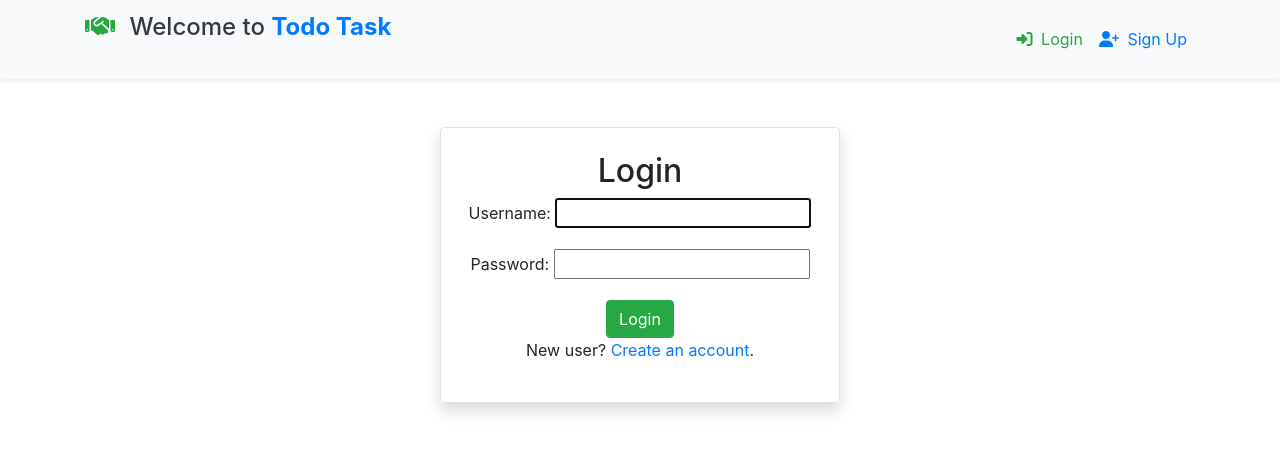
After one commit to anil2211/python-django-devops_todo, a Django app: page /login/ in a window 1280 px wide. The commit adds this page. Shown: the top 453 px of the page. Run offline with Django 3.2, Linux system fonts and the light colour scheme; some libraries are stand-ins or nearby versions.

Commit message:
code updated

```diff
--- a/todoApp/settings.py
+++ b/todoApp/settings.py
@@ -127,3 +127,6 @@ STATIC_URL = '/static/'
 STATICFILES_DIRS = (
     os.path.join(BASE_DIR, 'staticfiles'),
 )
+LOGIN_URL = '/todos/login/'
+
+DEFAULT_AUTO_FIELD = 'django.db.models.BigAutoField'
--- a/todoApp/urls.py
+++ b/todoApp/urls.py
@@ -18,10 +18,15 @@ from django.urls import path, include
 from django.conf.urls.static import static
 from django.contrib.staticfiles.urls import staticfiles_urlpatterns
 from . import settings, views
+from todos import views as todos_views
 
 urlpatterns = [
     path('todos/', include('todos.urls')),
     path('admin/', admin.site.urls),
-    path('', views.index)
+    path('', views.index),
+
+    path('signup/', todos_views.signup_view, name='signup'),
+    path('login/', todos_views.login_view, name='login'),
+    path('logout/', todos_views.logout_view, name='logout'),
 ] + static(settings.MEDIA_URL, document_root=settings.MEDIA_ROOT)
 urlpatterns += staticfiles_urlpatterns()
--- a/todos/models.py
+++ b/todos/models.py
@@ -1,6 +1,8 @@
 from django.db import models
+from django.contrib.auth.models import User
 
 class Todo(models.Model):
+    user = models.ForeignKey(User, on_delete=models.CASCADE,null = True)
     title = models.CharField(max_length=100)
     created_at = models.DateTimeField('Created', auto_now_add=True)
     update_at = models.DateTimeField('Updated', auto_now=True)
--- a/todos/templates/todos/base.html
+++ b/todos/templates/todos/base.html
@@ -14,11 +14,58 @@
   {% block title %}
   {% endblock %}
   </head>
+<nav class="navbar navbar-expand-lg navbar-light bg-light mb-4 shadow-sm">
+  <div class="container">
+    <a class="navbar-brand d-flex align-items-center" href="{% url 'todos:index' %}">
+      <!-- <i class="fas fa-check-square mr-2 text-primary"></i> Welcome in Todo Task -->
+    <h4 class="mb-4 text-center">
+  <i class="fas fa-handshake mr-2 text-success"></i>
+  <span class="text-dark">Welcome to</span>
+  <span class="text-primary font-weight-bold">Todo Task</span>
+</h4>
+
+    </a>
+
+    <button class="navbar-toggler" type="button" data-toggle="collapse" data-target="#navbarContent"
+      aria-controls="navbarContent" aria-expanded="false" aria-label="Toggle navigation">
+      <span class="navbar-toggler-icon"></span>
+    </button>
+
+    <div class="collapse navbar-collapse justify-content-end" id="navbarContent">
+      <ul class="navbar-nav">
+        {% if user.is_authenticated %}
+          <li class="nav-item d-flex align-items-center">
+            <span class="nav-link text-dark">
+              <i class="fas fa-user-circle mr-1"></i>Hello, {{ user.username }}
+            </span>
+          </li>
+          <li class="nav-item">
+            <a class="nav-link text-danger" href="{% url 'logout' %}">
+              <i class="fas fa-sign-out-alt mr-1"></i> Logout
+            </a>
+          </li>
+        {% else %}
+          <li class="nav-item">
+            <a class="nav-link text-success" href="{% url 'login' %}">
+              <i class="fas fa-sign-in-alt mr-1"></i> Login
+            </a>
+          </li>
+          <li class="nav-item">
+            <a class="nav-link text-primary" href="{% url 'signup' %}">
+              <i class="fas fa-user-plus mr-1"></i> Sign Up
+            </a>
+          </li>
+        {% endif %}
+      </ul>
+    </div>
+  </div>
+</nav>
 
   <body>
     <script src="https://code.jquery.com/jquery-3.4.1.slim.min.js" integrity="sha384-J6qa4849blE2+poT4WnyKhv5vZF5SrPo0iEjwBvKU7imGFAV0wwj1yYfoRSJoZ+n" crossorigin="anonymous"></script><script src="https://cdn.jsdelivr.net/npm/popper.js@1.16.0/dist/umd/popper.min.js" integrity="sha384-Q6E9RHvbIyZFJoft+2mJbHaEWldlvI9IOYy5n3zV9zzTtmI3UksdQRVvoxMfooAo" crossorigin="anonymous"></script><script src="https://stackpath.bootstrapcdn.com/bootstrap/4.4.1/js/bootstrap.min.js" integrity="sha384-wfSDF2E50Y2D1uUdj0O3uMBJnjuUD4Ih7YwaYd1iqfktj0Uod8GCExl3Og8ifwB6" crossorigin="anonymous"></script> <script src="https://kit.fontawesome.com/15974f9624.js" crossorigin="anonymous"></script>
     {% block content %}
     {% endblock %}
 
+
   </body>
 </html>
--- /dev/null
+++ b/todos/templates/todos/login.html
@@ -0,0 +1,14 @@
+{% extends 'todos/base.html' %}
+{% block content %}
+<div class="container mt-5 text-center">
+    <div class="container mt-5 text-center border rounded p-4 shadow" style="max-width: 400px;">
+
+  <h2>Login</h2>
+  <form method="POST">
+    {% csrf_token %}
+    {{ form.as_p }}
+    <button type="submit" class="btn btn-success">Login</button>
+  </form>
+  <p>New user? <a href="{% url 'signup' %}">Create an account</a>.</p>
+</div>
+{% endblock %}
--- a/todos/views.py
+++ b/todos/views.py
@@ -3,33 +3,105 @@ from django.views import generic
 from .models import Todo
 from django.http import HttpResponseRedirect
 
-class IndexView(generic.ListView):
+# updated code
+from django.contrib.auth.forms import UserCreationForm, AuthenticationForm
+from django.contrib.auth import login, logout, authenticate
+from django.contrib.auth.decorators import login_required
+from django.utils.decorators import method_decorator
+from django.views.decorators.csrf import csrf_protect
+
+@csrf_protect
+def signup_view(request):
+    if request.method == 'POST':
+        form = UserCreationForm(request.POST)
+        if form.is_valid():
+            user = form.save()
+            login(request, user)
+            return redirect('todos:index')
+    else:
+        form = UserCreationForm()
+    return render(request, 'todos/signup.html', {'form': form})
+
+
+@csrf_protect
+def login_view(request):
+    if request.method == 'POST':
+        form = AuthenticationForm(data=request.POST)
+        if form.is_valid():
+            user = form.get_user()
+            login(request, user)
+            return redirect('todos:index')
+    else:
+        form = AuthenticationForm()
+    return render(request, 'todos/login.html', {'form': form})
+
+
+def logout_view(request):
+    logout(request)
+    return redirect('login')
+
+from django.contrib.auth.mixins import LoginRequiredMixin
+
+class IndexView(LoginRequiredMixin, generic.ListView):
+    login_url = 'login'  # name of your login route
+    redirect_field_name = 'redirect_to'  # optional, for customizing redirect query param
+
     template_name = 'todos/index.html'
     context_object_name = 'todo_list'
 
     def get_queryset(self):
-        """Return all the latest todos."""
-        return Todo.objects.order_by('-created_at')
+        return Todo.objects.filter(user=self.request.user).order_by('-created_at')
 
+# previous code to add todo
+
+# class IndexView(generic.ListView):
+#     template_name = 'todos/index.html'
+#     context_object_name = 'todo_list'
+
+    # def get_queryset(self):
+    #     """Return all the latest todos."""
+    #     return Todo.objects.order_by('-created_at')
+    # def get_queryset(self):
+    #     return Todo.objects.filter(user=self.request.user).order_by('-created_at')
+
+# def add(request):
+#     title = request.POST['title']
+#     Todo.objects.create(title=title)
+
+#     return redirect('todos:index')
+
+# def delete(request, todo_id):
+#     todo = get_object_or_404(Todo, pk=todo_id)
+#     todo.delete()
+
+#     return redirect('todos:index')
+
+# def update(request, todo_id):
+    # todo = get_object_or_404(Todo, pk=todo_id)
+    # isCompleted = request.POST.get('isCompleted', False)
+    # if isCompleted == 'on':
+    #     isCompleted = True
+
+    # todo.isCompleted = isCompleted
+
+    # todo.save()
+    # return redirect('todos:index')
+
+@login_required
 def add(request):
     title = request.POST['title']
-    Todo.objects.create(title=title)
-
+    Todo.objects.create(title=title, user=request.user)
     return redirect('todos:index')
 
+@login_required
 def delete(request, todo_id):
-    todo = get_object_or_404(Todo, pk=todo_id)
+    todo = get_object_or_404(Todo, pk=todo_id, user=request.user)
     todo.delete()
-
     return redirect('todos:index')
 
+@login_required
 def update(request, todo_id):
-    todo = get_object_or_404(Todo, pk=todo_id)
-    isCompleted = request.POST.get('isCompleted', False)
-    if isCompleted == 'on':
-        isCompleted = True
-
-    todo.isCompleted = isCompleted
-
+    todo = get_object_or_404(Todo, pk=todo_id, user=request.user)
+    todo.isCompleted = request.POST.get('isCompleted') == 'on'
     todo.save()
     return redirect('todos:index')
```
Also changed, not shown: todos/templates/todos/index.html (+7 -2 lines), todos/templates/todos/signup.html (added, +14 -0 lines), README.md, db.sqlite3, todos/migrations/0009_todo_user_alter_todo_id.py (added).
